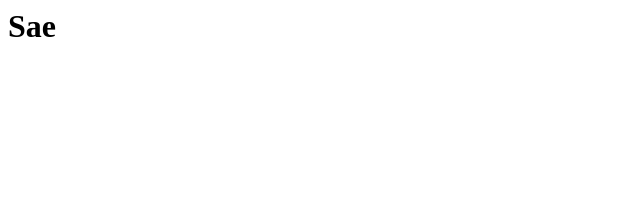
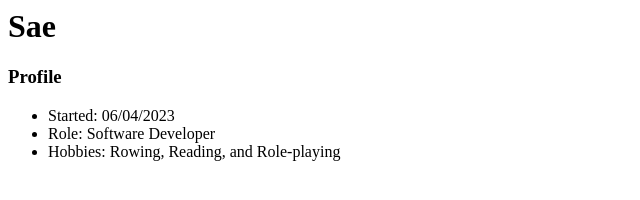
Before and after one commit to Sae-Inoue/ISae.github.io, a plain HTML site: page index.html in a window 1280 px wide. Shown: the whole page, without its empty margins (0-640 px from the left). Drawn offline with Linux system fonts and the light colour scheme.

Commit message:
Updated my profile

```diff
--- a/index.html
+++ b/index.html
@@ -1 +1,8 @@
 <h1>Sae</h1>
+
+<h3>Profile</h3>
+<ul>
+    <li>Started: 06/04/2023</li>
+    <li>Role: Software Developer</li>
+    <li>Hobbies: Rowing, Reading, and Role-playing</li>
+</ul>
```
